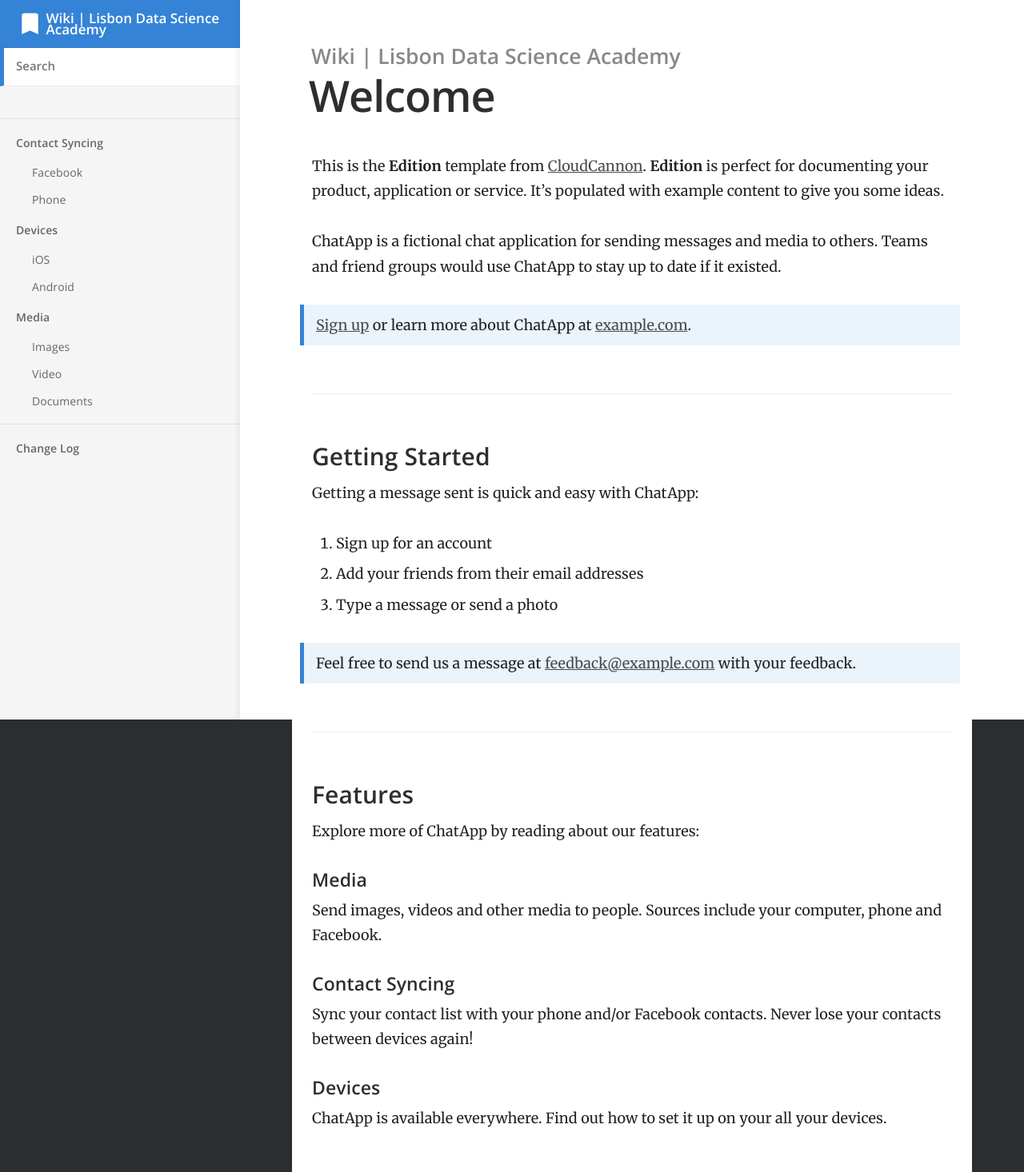
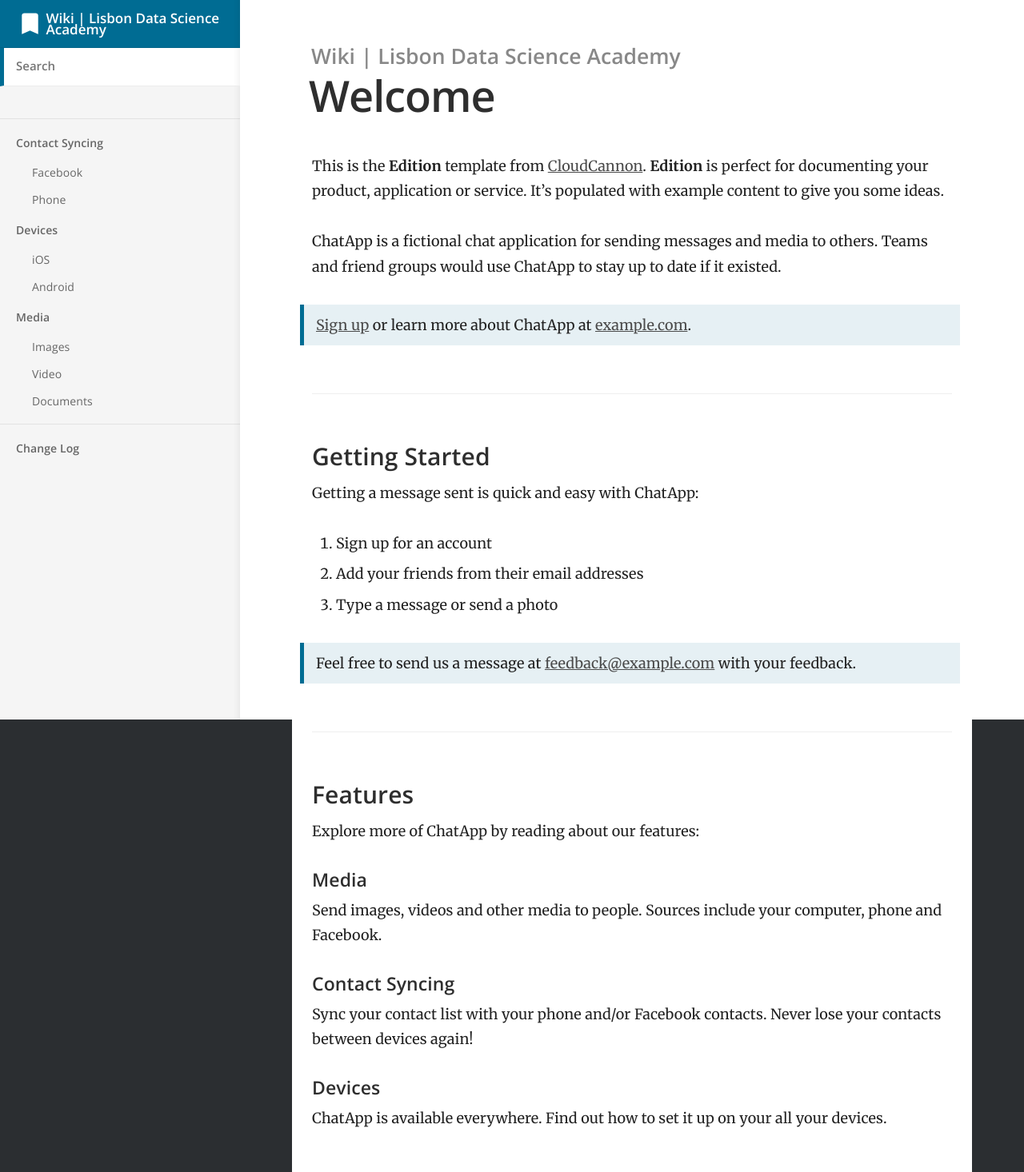
Before and after one commit to LDSSA/wiki, a Jekyll site: the page built from docs/temp_index.md, in a window 1280 px wide. Shown: the whole page at 80% size. Built offline with Jekyll 4.4.1, drawn with Linux system fonts in a browser that asks for light colours.

Commit message:
change to LDSA blue

```diff
--- a/docs/css/main.scss
+++ b/docs/css/main.scss
@@ -10,7 +10,7 @@ $content-max-width: 800px;
 $content-color: #222;
 $content-background-color: #fff;
 
-$brand-colour: #3583d6;
+$brand-colour: #006C93;
 $brand-colour-light: mix($brand-colour, $content-background-color, 10%);
 
 $nav-header-background-color: $brand-colour;
```
